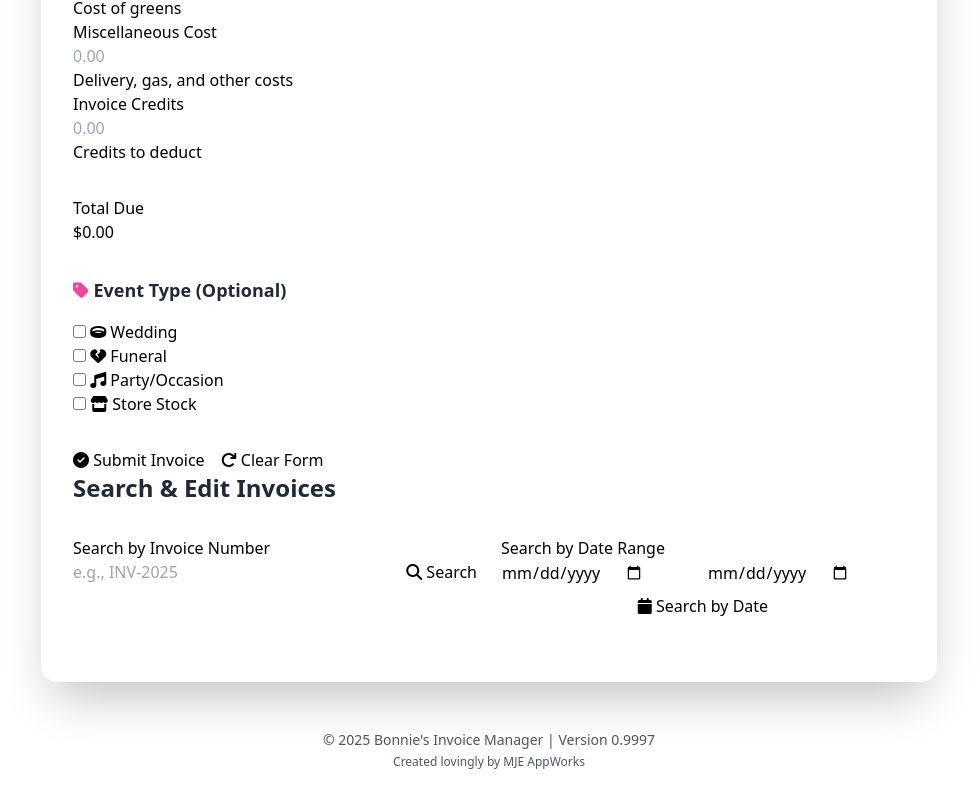
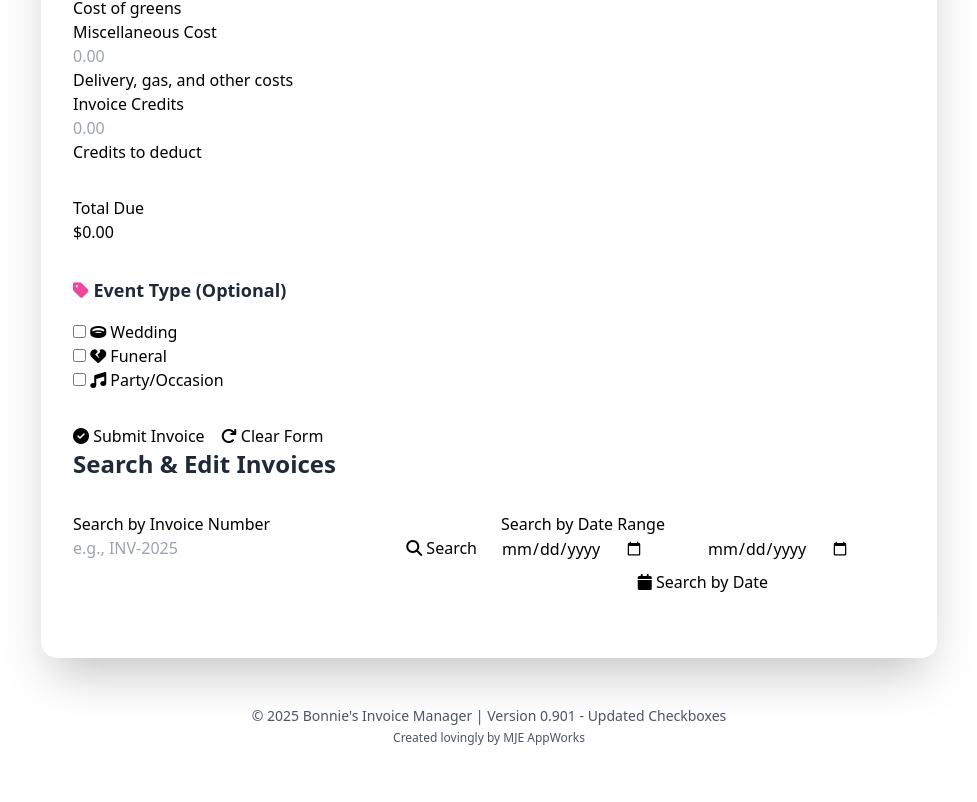
Before and after one commit to emailandiee-mje/invoice-manager, a plain HTML site: page index.html in a window 1280 px wide. Shown: the part 967-1769 px from the top of the page, without its empty margins (151-1128 px from the left). After the commit the page ends 1745 px from the top, so only its background shows below. Drawn offline with nearby package versions, Linux system fonts and the light colour scheme.

Commit message:
Update checkboxes to v0.901 - Remove Store Stock, retain 3 categories (Wedding, Funeral, Party)

```diff
--- a/index.html
+++ b/index.html
@@ -226,10 +226,6 @@
                                         <input type="checkbox" id="isParty" name="isParty" value="1">
                                         <label for="isParty"><i class="fas fa-music"></i> Party/Occasion</label>
                                     </div>
-                                    <div class="checkbox-item">
-                                        <input type="checkbox" id="isStoreStock" name="isStoreStock" value="1">
-                                        <label for="isStoreStock"><i class="fas fa-store"></i> Store Stock</label>
-                                    </div>
                                 </div>
                             </div>
 
@@ -437,10 +433,6 @@
                                             <input type="checkbox" id="editIsParty" name="editIsParty" value="1">
                                             <label for="editIsParty"><i class="fas fa-music"></i> Party/Occasion</label>
                                         </div>
-                                        <div class="checkbox-item">
-                                            <input type="checkbox" id="editIsStoreStock" name="editIsStoreStock" value="1">
-                                            <label for="editIsStoreStock"><i class="fas fa-store"></i> Store Stock</label>
-                                        </div>
                                     </div>
                                 </div>
 
@@ -459,7 +451,7 @@
             </div>
 
             <div class="text-center mt-12 text-gray-600 dark-mode:text-gray-200 text-sm">
-                <p>© 2025 Bonnie's Invoice Manager | Version 0.9997</p>
+                <p>© 2025 Bonnie's Invoice Manager | Version 0.901 - Updated Checkboxes</p>
                 <p class="mt-1 text-xs">Created lovingly by MJE AppWorks</p>
             </div>
         </div>
```
Also changed, not shown: script.html (+2 -6 lines), 1 other file.
